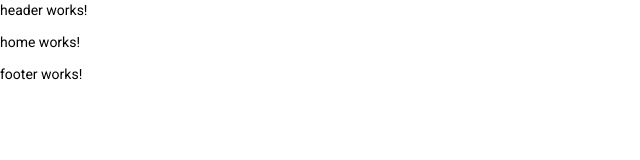
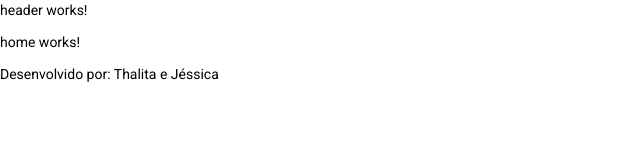
Before and after one commit to thalita-andrade/To-Do-List, an Angular app in the folder to-do-list/: page / in a window 1280 px wide. Shown: the top 160 px of the page, without its empty margins (0-640 px from the left). Built offline with nearby package versions, Linux system fonts and the light colour scheme.

Commit message:
implementando footer/html estático

```diff
--- a/to-do-list/src/app/app.component.html
+++ b/to-do-list/src/app/app.component.html
@@ -2,4 +2,4 @@
 
 <main><router-outlet></router-outlet></main>
 
-<app-footer>Jessica Thalita</app-footer>
+<app-footer></app-footer>
--- a/to-do-list/src/app/footer/footer.component.html
+++ b/to-do-list/src/app/footer/footer.component.html
@@ -1 +1,3 @@
-<p>footer works!</p>
+<footer class="footer-display colors">
+  <p class="reset-p">Desenvolvido por: Thalita e Jéssica</p>
+</footer>
```
